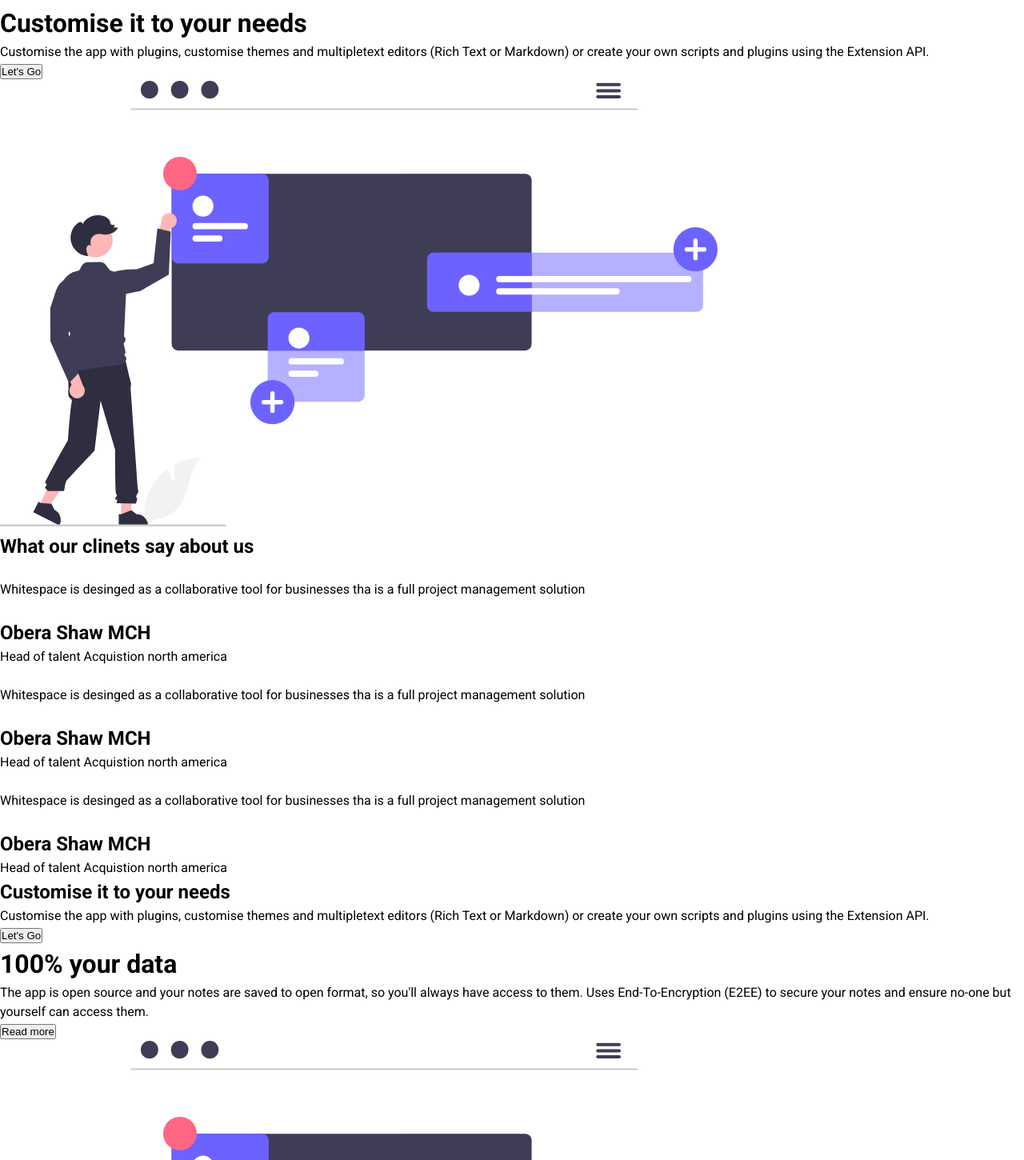
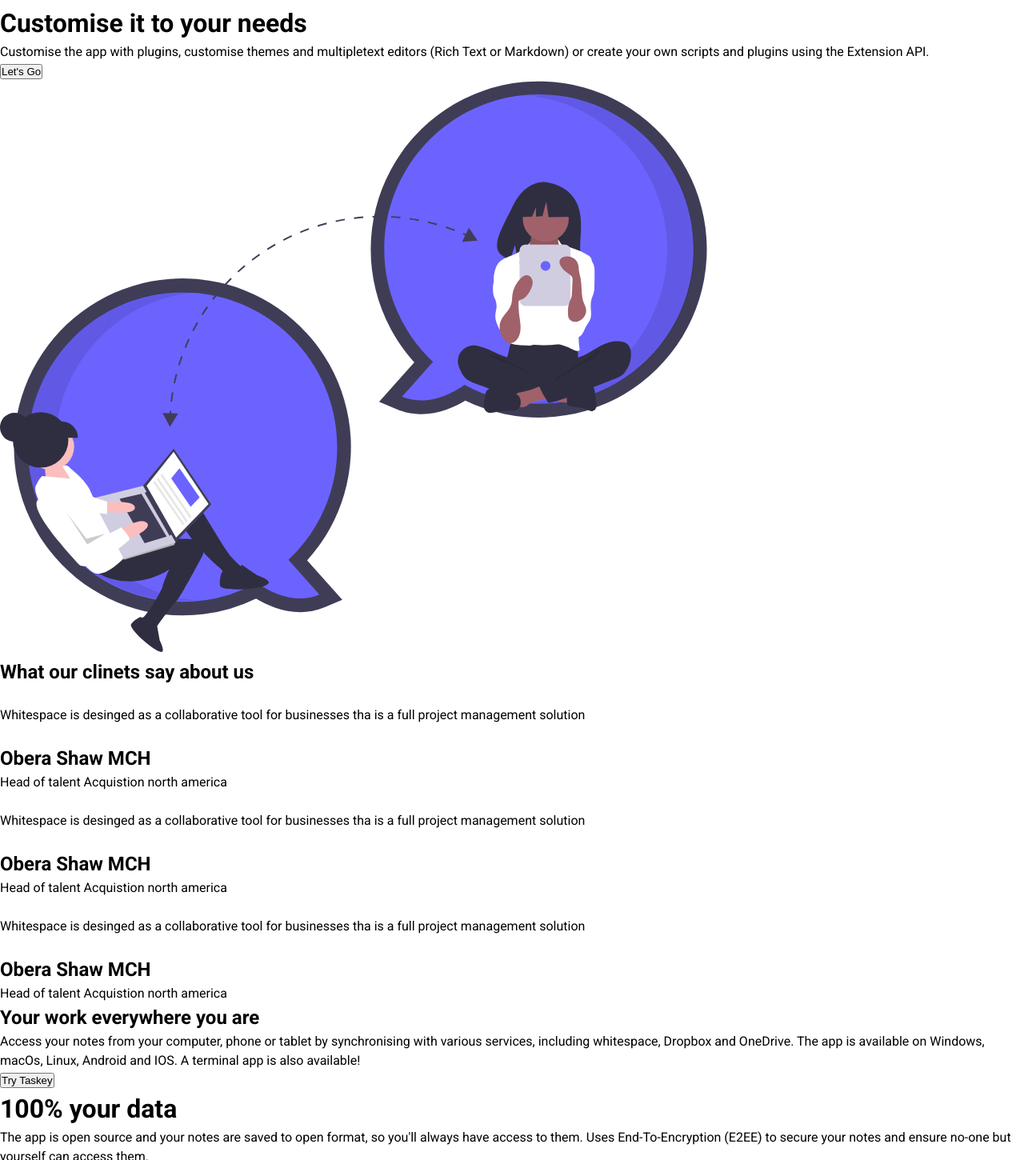
Before and after one commit to Hizmy-M/React-Projects, a React (Vite) app in the folder whitespace-web/: page / in a window 1280 px wide. Shown: the part 2880-4330 px from the top of the page at 80% size. Built offline with nearby package versions, Linux system fonts and the light colour scheme.

Commit message:
changed image

```diff
--- a/whitespace-web/src/Announcement.jsx
+++ b/whitespace-web/src/Announcement.jsx
@@ -4,12 +4,13 @@ export default function Announcement() {
             <div className="plan__container">
                 <div className="plan__one">
                      <div className="plan__one-heading">
-                        <h1>Customise it to your needs</h1>
+                        <h1>Your work everywhere you are</h1>
                         <p>
-                            Customise the app with plugins, customise themes and multipletext editors (Rich Text
-                            or Markdown) or create your own scripts and plugins using the Extension API.
+                            Access your notes from your computer, phone or tablet by synchronising with various
+                            services, including whitespace, Dropbox and OneDrive. The app is available on Windows,
+                            macOs, Linux, Android and IOS. A terminal app is also available!
                         </p>
-                        <button>Let's Go</button>
+                        <button>Try Taskey</button>
                     </div>
                 </div>
             </div>
--- a/whitespace-web/src/SectionFour.jsx
+++ b/whitespace-web/src/SectionFour.jsx
@@ -13,7 +13,7 @@ export default function SectionFour() {
                     </div>
                 </div>
                 <div className="section__two">
-                    <img src="/src/assets/image-03.svg" alt="section-two" />
+                    <img src="/src/assets/image-04.svg" alt="section-two" />
                 </div>
             </div>
         </main>
```
